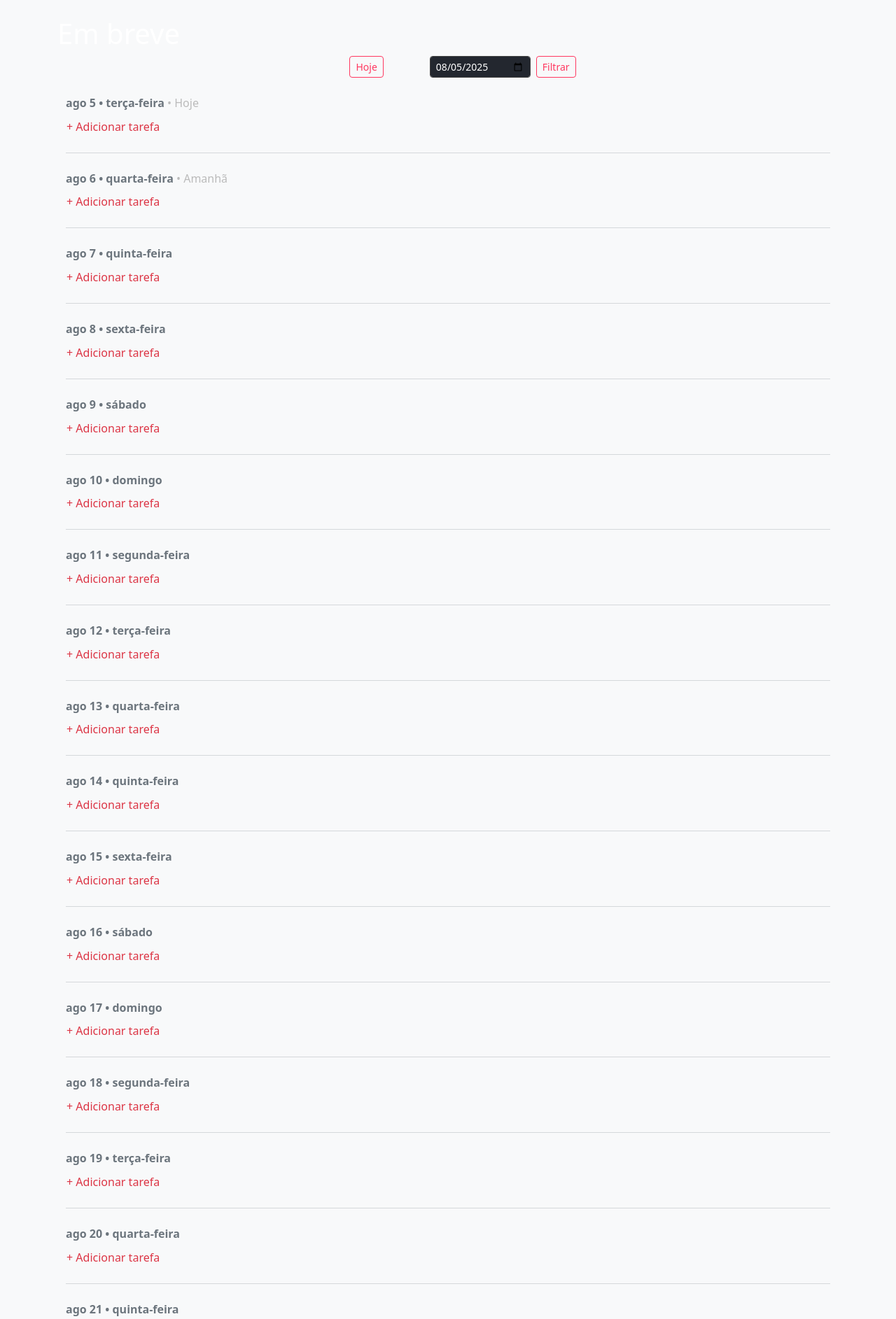
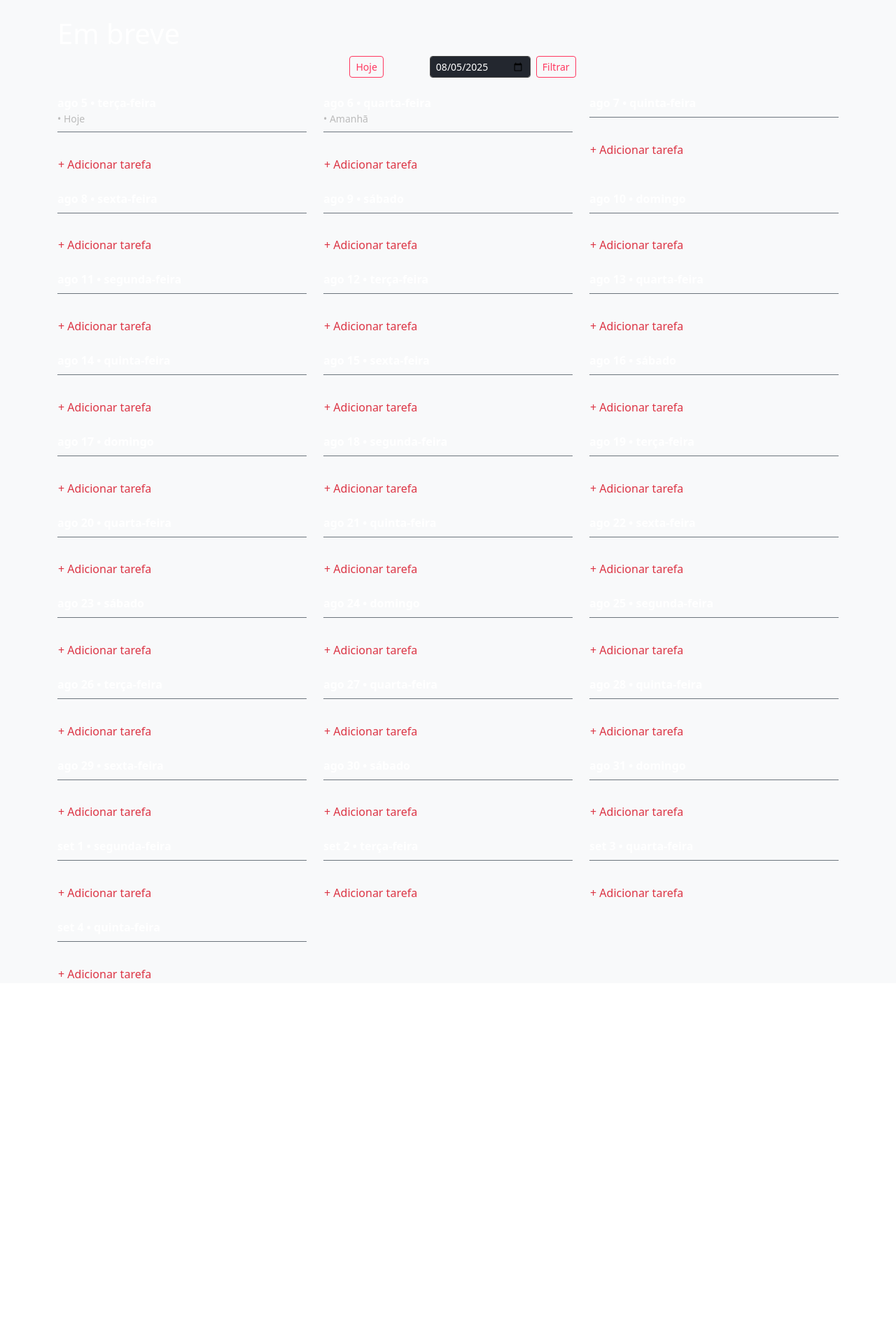
Before and after one commit to iancostag/todolist-RoR, a Rails app: page / in a window 1280 px wide. Shown: the part 56-1941 px from the top of the page at 70% size. After the commit the page ends 1454 px from the top, so only its background shows below. Run offline with Rails 7, Linux system fonts and the light colour scheme; a user stored in the database is signed in; data comes from the database, SQL or seed files in the repository; some libraries are stand-ins or nearby versions.

Commit message:
Troca de visualização de lista pra kanban

```diff
--- a/app/assets/stylesheets/custom.css
+++ b/app/assets/stylesheets/custom.css
@@ -13,7 +13,9 @@
   background-color: var(--background);
   color: var(--text);
 }
-
+main.flex-grow-1 {
+  margin-left: 250px;
+}
 .card-title,
 .card-text,
 .tarefa-descricao,
@@ -267,3 +269,6 @@
 .btn-close {
   filter: invert(1) grayscale(1) brightness(1.8);
 }
+.lista-sidebar{
+  max-width: 250px;
+}
--- a/app/views/layouts/_sidebar.html.erb
+++ b/app/views/layouts/_sidebar.html.erb
@@ -1,5 +1,5 @@
 <% if current_usuario %>
-  <aside class="bg-dark text-white p-3" style="width: 250px; min-height: 100vh;">
+  <aside class="bg-dark text-white p-3 position-fixed" style="width: 250px; min-height: 100vh;">
     <h5 class="mb-4">Meu TodoList</h5>
 
     <div class="mb-4">
@@ -14,7 +14,7 @@
         <%= link_to "Sobre o Projeto", sobre_path, class: "nav-link text-white" %>
       </li>
       <li class="nav-item mb-2">
-        <%= link_to "Suas Tarefas de Hoje", tarefas_hoje_path, class: "nav-link text-white" %>
+        <%= link_to "Suas Tarefas de Hoje", tarefas_hoje_path, class: "nav-link text-white lista-sidebar" %>
       </li>
       <li class="nav-item mb-2">
         <%= link_to "Calendário de Tarefas", tarefas_path, class: "nav-link text-white" %>
--- /dev/null
+++ b/app/views/tarefas/_tarefas_kanban.html.erb
@@ -0,0 +1,55 @@
+<div class="row g-4">
+  <% @tarefas_por_dia.each do |dia, tarefas| %>
+    <div class="col-12 col-md-6 col-lg-4" style="min-width: 320px;">
+      <!-- Cabeçalho da coluna -->
+      <div class="mb-3 pb-2 border-bottom border-secondary d-flex flex-column align-items-start">
+        <strong><%= l(dia, format: "%b %-d • %A") %></strong>
+        <% if dia == Date.today %>
+          <span class="text-muted small">• Hoje</span>
+        <% elsif dia == Date.tomorrow %>
+          <span class="text-muted small">• Amanhã</span>
+        <% end %>
+      </div>
+
+      <!-- Lista de tarefas -->
+      <div class="d-flex flex-column gap-2">
+        <% tarefas.each do |tarefa| %>
+          <div class="d-flex align-items-center bg-surface rounded p-2 shadow-sm">
+            <%= form_with model: tarefa, scope: :tarefa, url: tarefa_path(tarefa), method: :patch, local: true do |form| %>
+              <%= form.hidden_field :redirect_to, value: tarefas_path(data: @data_inicial) %>
+              <%= form.check_box :concluida, class: "form-check-input", onchange: "this.form.submit()" %>
+            <% end %>
+            <span class="ms-2 <%= 'text-decoration-line-through text-blue fst-italic' if tarefa.concluida %>">
+              <%= tarefa.titulo %>
+              <span class="badge rounded-pill bg-secondary ms-2 small">
+                <%= tarefa.lista.titulo %>
+              </span>
+            </span>
+          </div>
+        <% end %>
+      </div>
+
+      <div class="mt-3">
+        <%= link_to "+ Adicionar tarefa", "#",
+          class: "btn btn-link text-danger p-0",
+          data: { bs_toggle: "modal", bs_target: "#modalNovaTarefa-#{dia}" } %>
+      </div>
+
+      <!-- Modal Nova Tarefa -->
+      <div class="modal fade" id="modalNovaTarefa-<%= dia %>" tabindex="-1"
+        aria-labelledby="modalNovaTarefaLabel-<%= dia %>" aria-hidden="true">
+        <div class="modal-dialog modal-lg modal-dialog-centered">
+          <div class="modal-content bg-dark text-white">
+            <div class="modal-header">
+              <h5 class="modal-title" id="modalNovaTarefaLabel-<%= dia %>">Nova Tarefa</h5>
+              <button type="button" class="btn-close btn-close-white" data-bs-dismiss="modal" aria-label="Fechar"></button>
+            </div>
+            <div class="modal-body">
+              <%= render "tarefas/form_sem_prazo", dia: dia %>
+            </div>
+          </div>
+        </div>
+      </div>
+    </div>
+  <% end %>
+</div>
--- a/app/views/tarefas/index.html.erb
+++ b/app/views/tarefas/index.html.erb
@@ -14,56 +14,4 @@
 </div>
 
 
-<div class="container">
-
-  <% @tarefas_por_dia.each do |dia, tarefas| %>
-    <div class="mb-4">
-      <div class="text-secondary mb-2">
-        <strong><%= l(dia, format: "%b %-d • %A") %></strong>
-        <% if dia == Date.today %>
-          <span class="text-muted">• Hoje</span>
-        <% elsif dia == Date.tomorrow %>
-          <span class="text-muted">• Amanhã</span>
-        <% end %>
-      </div>
-
-      <% tarefas.each do |tarefa| %>
-        <div class="d-flex align-items-center mb-2">
-          <%= form_with model: tarefa, scope: :tarefa, url: tarefa_path(tarefa), method: :patch, local: true do |form| %>
-            <%= form.hidden_field :redirect_to, value: tarefas_path(data: @data_inicial) %>
-            <%= form.check_box :concluida, class: "form-check-input", onchange: "this.form.submit()" %>
-          <% end %>
-          <span class="ms-2 <%= 'text-decoration-line-through text-blue fst-italic' if tarefa.concluida %>">
-            <%= tarefa.titulo %>
-            <span class="badge rounded-pill bg-secondary ms-2 small">
-              <%= tarefa.lista.titulo %>
-            </span>
-          </span>
-        </div>
-      <% end %>
-
-      <div>
-        <%= link_to "+ Adicionar tarefa", "#",
-          class: "btn btn-link text-danger p-0",
-          data: { bs_toggle: "modal", bs_target: "#modalNovaTarefa-#{dia}" } %>
-      </div>
-
-      <div class="modal fade" id="modalNovaTarefa-<%= dia %>" tabindex="-1"
-          aria-labelledby="modalNovaTarefaLabel-<%= dia %>" aria-hidden="true">
-        <div class="modal-dialog modal-lg modal-dialog-centered">
-          <div class="modal-content bg-dark text-white">
-            <div class="modal-header">
-              <h5 class="modal-title" id="modalNovaTarefaLabel-<%= dia %>">Nova Tarefa</h5>
-              <button type="button" class="btn-close btn-close-white" data-bs-dismiss="modal" aria-label="Fechar"></button>
-            </div>
-            <div class="modal-body">
-              <%= render "tarefas/form_sem_prazo", dia: dia %>
-            </div>
-          </div>
-        </div>
-      </div>
-
-      <hr class="border-secondary mt-4">
-    </div>
-  <% end %>
-</div>
+<%= render "tarefas_kanban"%>
```
Also changed, not shown: app/views/tarefas/_tarefas_coluna_unica.html.erb (added, +48 -0 lines).
